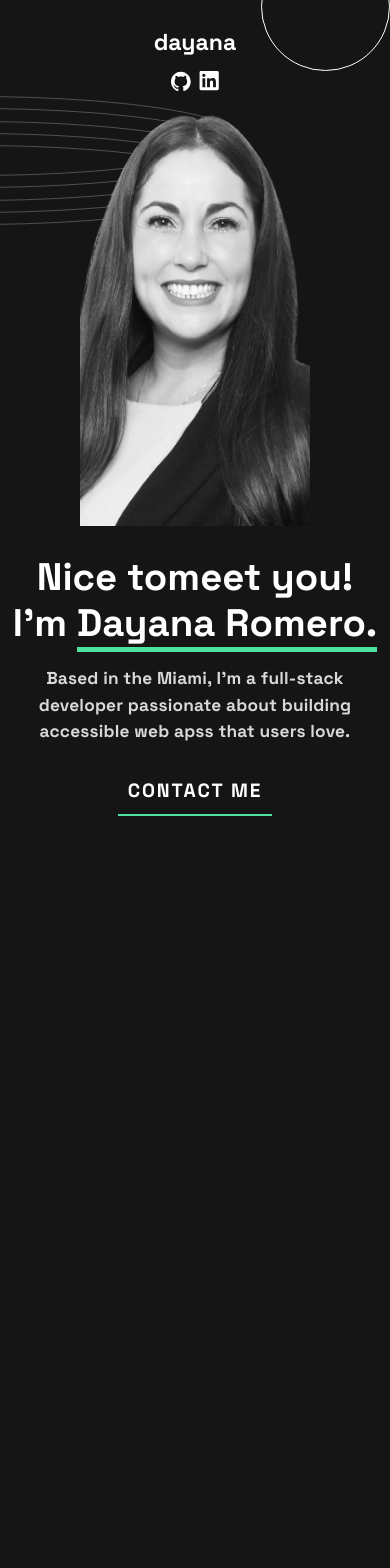
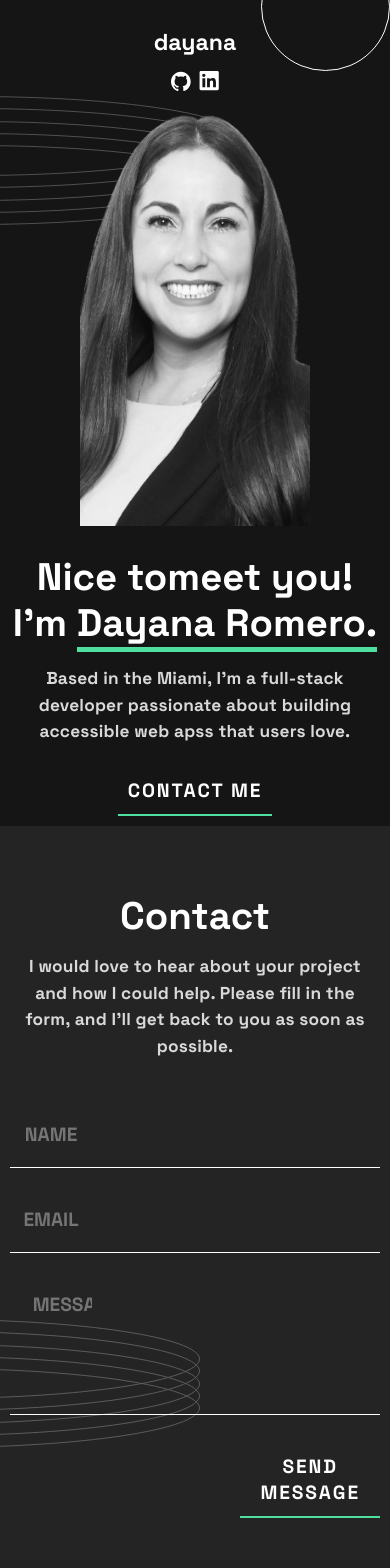
Before and after one commit to drv0228/dayana-portfolio, a React (Create React App) app: page / in a window 390 px wide. Shown: the top 1568 px of the page. Before the commit the page ends 844 px from the top, so only its background shows below. Built offline with nearby package versions, Linux system fonts and the light colour scheme.

Commit message:
Develop Contact Component for mobile viewport - Create and finalize the Contact component, the last section of the portfolio - Implement responsive design for an optimal mobile viewing experience - Pending: Adapt component layout for tablet and desktop viewports

```diff
--- /dev/null
+++ b/src/components/Contact/Contact.js
@@ -0,0 +1,35 @@
+import React from "react";
+import "./Contact.scss";
+
+import ovals from "../../assets/images/Ovals.svg";
+
+function Contact() {
+  return (
+    <section className="contact-section">
+      <div className="contact-container">
+        <p className="contact-section__title">Contact</p>
+        <p className="contact-section__message">
+          I would love to hear about your project and how I could help. Please
+          fill in the form, and I'll get back to you as soon as possible.
+        </p>
+      </div>
+      <form className="contact-section_form">
+        <input className="form-values" type="text" placeholder="NAME"></input>
+        <input className="form-values" type="text" placeholder="EMAIL"></input>
+        <input
+          className="form-values input-message"
+          type="text"
+          placeholder="MESSAGE"
+        ></input>
+        <button className="contact-section_form--button">SEND MESSAGE</button>
+      </form>
+      <img
+        className="contact-section__ovals"
+        src={ovals}
+        alt={"ovals image for a cute design"}
+      />
+    </section>
+  );
+}
+
+export default Contact;
--- /dev/null
+++ b/src/components/Contact/Contact.scss
@@ -0,0 +1,76 @@
+@use "../../styles/partials/__mixins" as *;
+@use "../../styles/partials/__variables" as *;
+
+.contact-section {
+  padding: 4rem 0.5rem 3rem 0.5rem;
+  background-color: $s-black;
+}
+.contact-section__title {
+  font-size: 2rem;
+  background-color: $s-black;
+  @include tablet {
+    font-size: 4rem;
+    padding-top: 1.5rem;
+    background-color: transparent;
+    z-index: 1;
+  }
+  @include desktop {
+    font-size: 4.9rem;
+  }
+}
+.contact-section__message {
+  font-size: 0.9rem;
+  color: $p-grey;
+  margin: 1.25rem 0.5rem;
+  letter-spacing: 0.01rem;
+  background-color: $s-black;
+  @include tablet {
+    width: 24rem;
+    font-size: 0.9rem;
+    letter-spacing: 0.04rem;
+    margin-top: 0rem;
+    margin-left: 0.5rem;
+    text-align: left;
+  }
+}
+.contact-container {
+  display: flex;
+  flex-direction: column;
+  background-color: $s-black;
+  // padding-bottom: .5rem;
+}
+.contact-section_form {
+  display: flex;
+  flex-direction: column;
+  border: none;
+  border-bottom: 1px solid $p-white;
+  background-color: $s-black;
+}
+.form-values {
+  border: none;
+  color: $p-grey;
+  font-size: 1rem;
+  padding: 2rem 15rem 1rem 0rem;
+  background-color: $s-black;
+  border-bottom: 1px solid $p-white;
+}
+.input-message {
+  padding-left: 1.2rem;
+  padding-bottom: 5rem;
+}
+.contact-section_form--button {
+  border: none;
+  font-size: 1rem;
+  margin-bottom: 5rem;
+  margin-left: 12rem;
+  padding: 2rem 0rem 0.5rem 0rem;
+  letter-spacing: 0.1rem;
+  background-color: $s-black;
+  border-bottom: 2px solid $p-green;
+}
+.contact-section__ovals {
+    position: absolute;
+    top: 68.7rem;
+    left: -12rem;
+    background-color: transparent;
+}
--- a/src/pages/HomePage/HomePage.js
+++ b/src/pages/HomePage/HomePage.js
@@ -1,10 +1,12 @@
 import React from "react";
 import About from "../../components/About/About";
+import Contact from "../../components/Contact/Contact";
 
 function HomePage() {
   return (
     <main>
       <About />
+      <Contact />
     </main>
   );
 }
--- a/src/styles/partials/__variables.scss
+++ b/src/styles/partials/__variables.scss
@@ -9,4 +9,5 @@ $s-black: #242424;
 
 $p-green: #4EE1A0;
 $p-white: #FFFFFF;
+$dark-grey: #979797;
 $p-grey: #D9D9D9;
```
